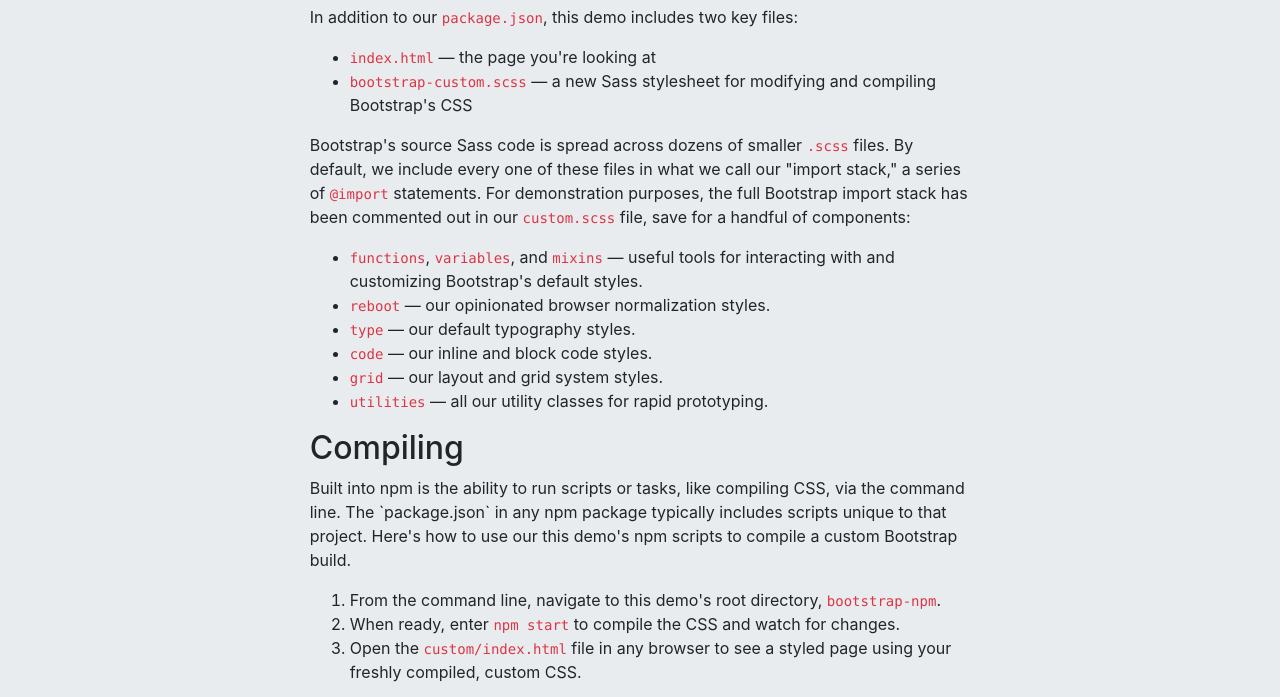
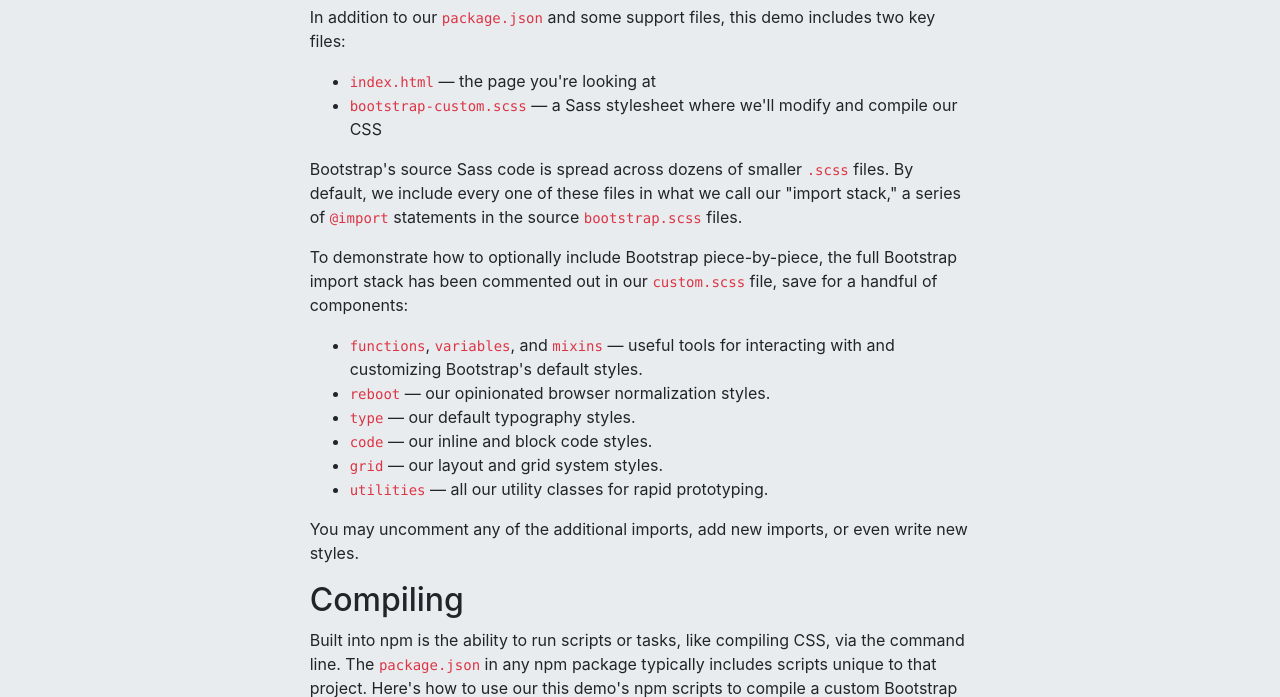
Before and after one commit to twbs/bootstrap-npm, a website: page index.html in a window 1280 px wide. Shown: the part 538-1235 px from the top of the page. Drawn offline with nearby package versions, Linux system fonts and the light colour scheme; files that its build step writes are made by us from their sources.

Commit message:
more docs edits

```diff
--- a/index.html
+++ b/index.html
@@ -11,15 +11,16 @@
       </div>
     </div>
 
-    <div class="p-3 p-md-5 border-top border-white">
+    <div class="p-3 p-md-5 border-top border-bottom border-white">
       <div class="col-md-7 mx-auto">
         <h2>Included files</h2>
-        <p>In addition to our <code>package.json</code>, this demo includes two key files:</p>
+        <p>In addition to our <code>package.json</code> and some support files, this demo includes two key files:</p>
         <ul>
           <li><code>index.html</code> &mdash; the page you're looking at</li>
-          <li><code>bootstrap-custom.scss</code> &mdash; a new Sass stylesheet for modifying and compiling Bootstrap's CSS</li>
+          <li><code>bootstrap-custom.scss</code> &mdash; a Sass stylesheet where we'll modify and compile our CSS</li>
         </ul>
-        <p>Bootstrap's source Sass code is spread across dozens of smaller <code>.scss</code> files. By default, we include every one of these files in what we call our "import stack," a series of <code>@import</code> statements. For demonstration purposes, the full Bootstrap import stack has been commented out in our <code>custom.scss</code> file, save for a handful of components:</p>
+        <p>Bootstrap's source Sass code is spread across dozens of smaller <code>.scss</code> files. By default, we include every one of these files in what we call our "import stack," a series of <code>@import</code> statements in the source <code>bootstrap.scss</code> files.</p>
+        <p>To demonstrate how to optionally include Bootstrap piece-by-piece, the full Bootstrap import stack has been commented out in our <code>custom.scss</code> file, save for a handful of components:</p>
         <ul>
           <li><code>functions</code>, <code>variables</code>, and <code>mixins</code> &mdash; useful tools for interacting with and customizing Bootstrap's default styles.</li>
           <li><code>reboot</code> &mdash; our opinionated browser normalization styles.</li>
@@ -28,18 +29,16 @@
           <li><code>grid</code> &mdash; our layout and grid system styles.</li>
           <li><code>utilities</code> &mdash; all our utility classes for rapid prototyping.</li>
         </ul>
+        <p>You may uncomment any of the additional imports, add new imports, or even write new styles.</p>
 
         <h2>Compiling</h2>
-        <p>Built into npm is the ability to run scripts or tasks, like compiling CSS, via the command line. The `package.json` in any npm package typically includes scripts unique to that project. Here's how to use our this demo's npm scripts to compile a custom Bootstrap build.</p>
-
+        <p>Built into npm is the ability to run scripts or tasks, like compiling CSS, via the command line. The <code>package.json</code> in any npm package typically includes scripts unique to that project. Here's how to use our this demo's npm scripts to compile a custom Bootstrap build.</p>
         <ol>
           <li>From the command line, navigate to this demo's root directory, <code>bootstrap-npm</code>.</li>
-          <li>When ready, enter <code>npm start</code> to compile the CSS and watch for changes.</li>
-          <li>Open the <code>custom/index.html</code> file in any browser to see a styled page using your freshly compiled, custom CSS.</li>
+          <li>When ready, enter <code>npm start</code>. This will compile the CSS for the first time, and then watch the source <code>bootstrap-custom.scss</code> file for changes, automatically recompiling as necessary.</li>
+          <li>Open the <code>index.html</code> file in any browser to see a styled page using your freshly compiled CSS.</li>
         </ol>
-
         <p>When using <code>npm start</code>, any changes you make to your <code>custom.scss</code> will automatically cause the Sass file to recompile. Refresh your HTML page to see those changes in action.</p>
-
         <p>Those just getting started with Bootstrap and npm may wish to build on this project's <code>package.json</code> by adding new dependencies and scripts. Please do!</p>
       </div>
     </div>
```
